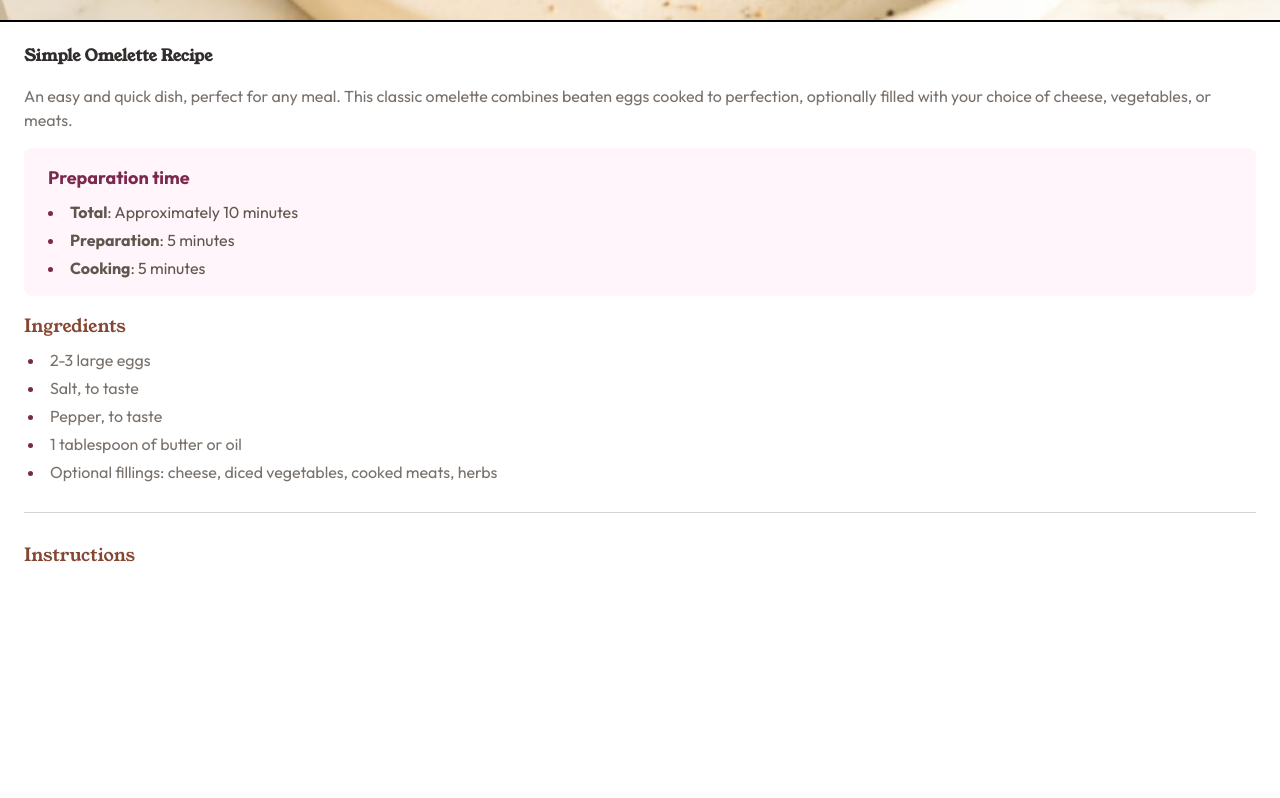
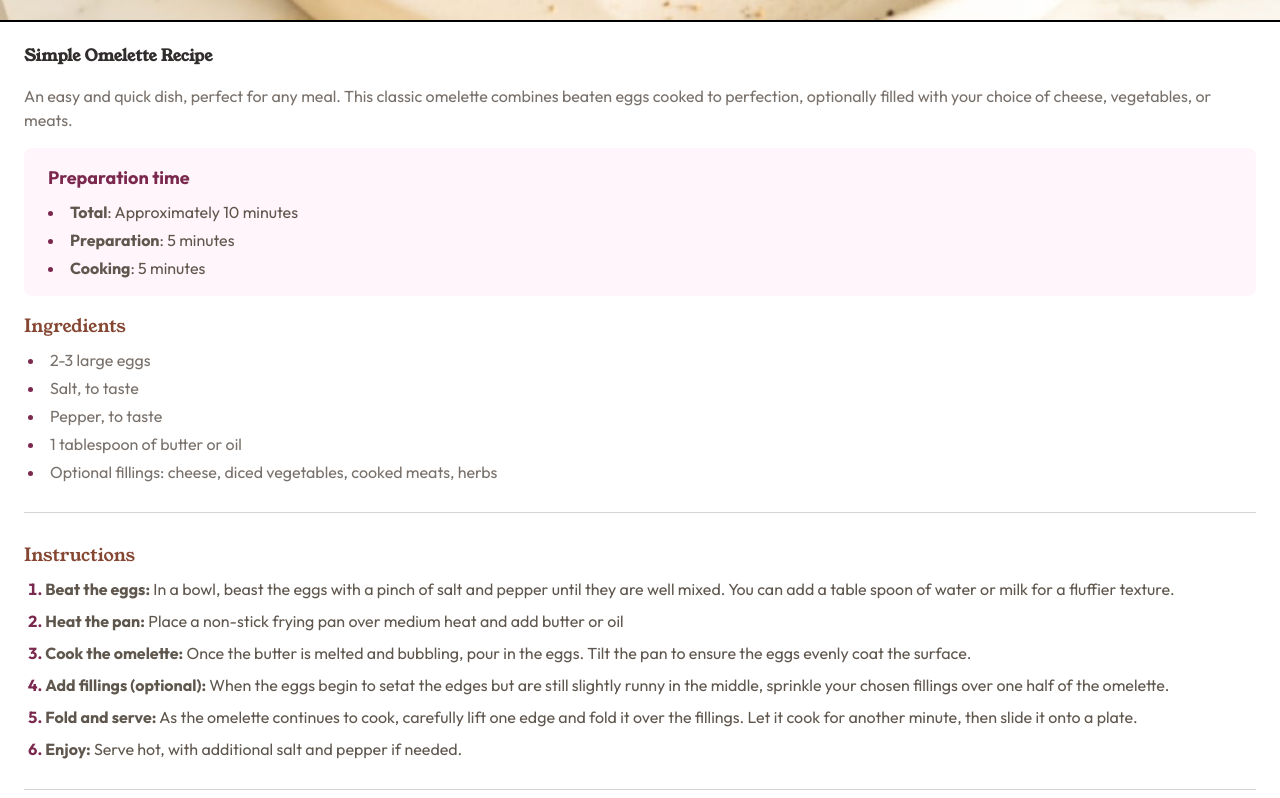
Before and after one commit to iArmanKarimi/challenge-recipe-page, a React (Vite) app: page / in a window 1280 px wide. Shown: the part 565-1363 px from the top of the page. Before the commit the page ends 1166 px from the top, so only its background shows below. Built offline with nearby package versions, Linux system fonts and the light colour scheme.

Commit message:
feat: add detailed cooking instructions for omelette recipe

```diff
--- a/src/components/Card.tsx
+++ b/src/components/Card.tsx
@@ -59,7 +59,41 @@ export default function Card() {
 					<h2 className="text-lg font-serif text-brown-800 mb-2">
 						Instructions
 					</h2>
+					<ol
+						className="list-decimal list-inside font-outfit text-bold text-stone-600
+						marker:text-rose-800 marker:font-bold space-y-2 pl-1"
+					>
+						<li>
+							<b>Beat the eggs:</b> In a bowl, beast the eggs with a pinch of
+							salt and pepper until they are well mixed. You can add a table
+							spoon of water or milk for a fluffier texture.
+						</li>
+						<li>
+							<b>Heat the pan:</b> Place a non-stick frying pan over medium heat
+							and add butter or oil
+						</li>
+						<li>
+							<b>Cook the omelette:</b> Once the butter is melted and bubbling,
+							pour in the eggs. Tilt the pan to ensure the eggs evenly coat the
+							surface.
+						</li>
+						<li>
+							<b>Add fillings (optional):</b> When the eggs begin to setat the
+							edges but are still slightly runny in the middle, sprinkle your
+							chosen fillings over one half of the omelette.
+						</li>
+						<li>
+							<b>Fold and serve:</b> As the omelette continues to cook,
+							carefully lift one edge and fold it over the fillings. Let it cook
+							for another minute, then slide it onto a plate.
+						</li>
+						<li>
+							<b>Enjoy:</b> Serve hot, with additional salt and pepper if
+							needed.
+						</li>
+					</ol>
 				</div>
+				<hr className="text-stone-300 my-7" />
 			</div>
 		</div>
 	);
```
